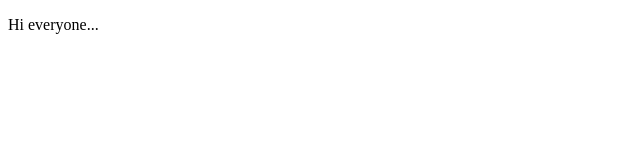
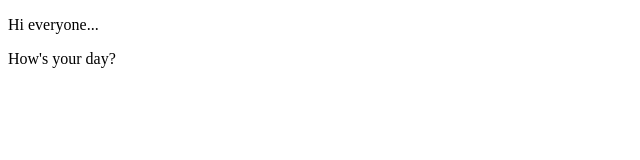
Before and after one commit to michaelangelozara/Git-Practice-Repo, a plain HTML site: page index.html in a window 1280 px wide. Shown: the whole page, without its empty margins (0-640 px from the left). Drawn offline with Linux system fonts and the light colour scheme.

Commit message:
Index.html body updated

```diff
--- a/index.html
+++ b/index.html
@@ -7,5 +7,6 @@
 </head>
 <body>
     <p>Hi everyone...</p>
+    <p>How's your day?</p>
 </body>
 </html>
```
